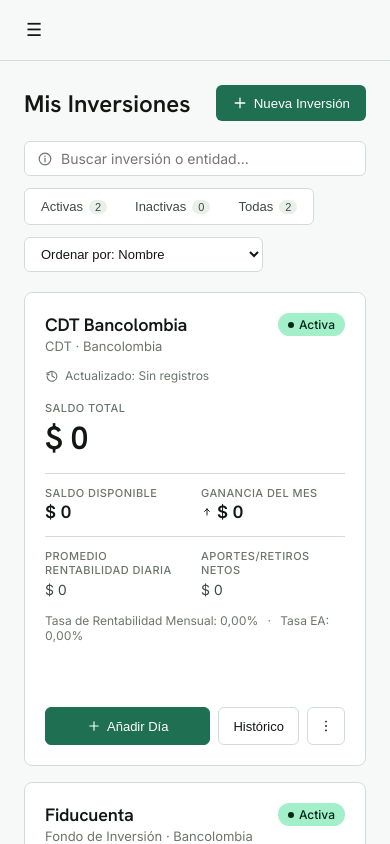
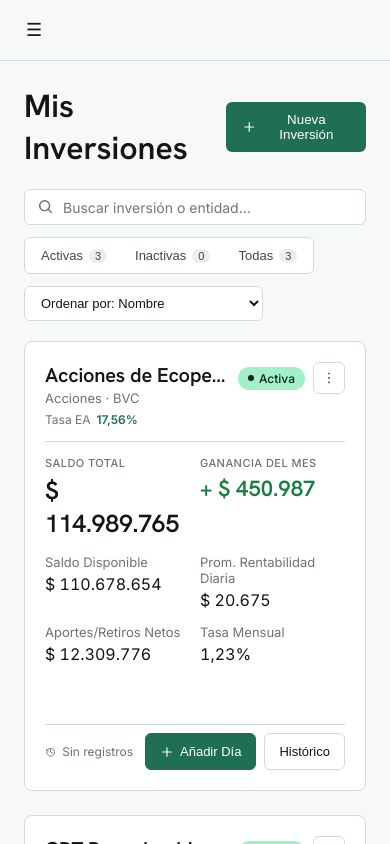
Before and after one commit to Lamsu1505/inversiones-frontend, an Angular app: page /investments in a window 390 px wide. Built offline with nearby package versions, Linux system fonts and the light colour scheme.

Commit message:
responsive applied

```diff
--- a/src/app/app.routes.ts
+++ b/src/app/app.routes.ts
@@ -13,8 +13,8 @@
     component: ShellComponent,
     children: [
       { path: 'dashboard', loadComponent: () => import('./features/dashboard/dashboard.component').then(m => m.DashboardComponent) },
-      { path: '', redirectTo: 'dashboard', pathMatch: 'full' },
       { path: 'investments', loadComponent: () => import('./features/investments/investments/investments.component').then(m => m.InvestmentsComponent) },
+      { path: '', redirectTo: 'investments', pathMatch: 'full' },
     ],
   },
 ];
--- a/src/app/core/repositories/mock-investments.repository.ts
+++ b/src/app/core/repositories/mock-investments.repository.ts
@@ -14,8 +14,8 @@
   private readonly investments: Investment[] = [
     {
       id: 1,
-      nombre: 'Fiducuenta',
-      entidad: 'Bancolombia',
+      nombre: 'Fiducuenta para personas como yo ',
+      entidad: 'Bancolombia banco de colomnbiadadf',
       tipo: 'fondo-inversion',
       moneda: 'COP',
       activa: true,
@@ -26,6 +26,15 @@
       nombre: 'CDT Bancolombia',
       entidad: 'Bancolombia',
       tipo: 'cdt',
+      moneda: 'COP',
+      activa: true,
+      fechaCreacion: '2023-01-01',
+    },
+    {
+      id: 3,
+      nombre: 'Acciones de Ecopetrol',
+      entidad: 'BVC',
+      tipo: 'acciones',
       moneda: 'COP',
       activa: true,
       fechaCreacion: '2023-01-01',
@@ -57,13 +66,13 @@
   return of(
     this.investments.map((inv) => ({
       investmentId: inv.id,
-      saldoTotal: 0,
-      saldoDisponible: 0,
-      gananciaMes: 0,
-      promedioRentabilidadDiaria: 0,
-      aportesRetirosNetos: 0,
-      tasaMensual: 0,
-      tasaEA: 0,
+      saldoTotal: 114989765,
+      saldoDisponible: 110678654,
+      gananciaMes: 450987,
+      promedioRentabilidadDiaria: 20675,
+      aportesRetirosNetos: 12309776,
+      tasaMensual: 1.23,
+      tasaEA: 17.56,
       fechaUltimoRegistro: null,
     }))
     );
--- a/src/app/features/auth/login/login.ts
+++ b/src/app/features/auth/login/login.ts
@@ -211,7 +211,7 @@
     // Por ahora solo simulamos la espera para validar el flujo de UI.
     setTimeout(() => {
       this.loading.set(false);
-      this.router.navigateByUrl('/dashboard'); // ← esto es lo nuevo
+      this.router.navigateByUrl('/investments'); // ← esto es lo nuevo
     }, 800);
   }
 
--- a/src/app/features/dashboard/dashboard.component.css
+++ b/src/app/features/dashboard/dashboard.component.css
@@ -1,4 +1,19 @@
 /* dashboard.component.css */
+
+.dashboard__header {
+  display: flex;
+  align-items: center;
+  justify-content: space-between;
+  margin-bottom: 20px;
+}
+
+.dashboard__title {
+  font-family: var(--font-heading);
+  font-size: 2rem;
+  font-weight: 600;
+  color: var(--color-text-primary);
+}
+
 .dashboard__kpis {
   display: grid;
   grid-template-columns: repeat(4, 1fr);
--- a/src/app/features/dashboard/dashboard.component.html
+++ b/src/app/features/dashboard/dashboard.component.html
@@ -1,4 +1,7 @@
-<!-- dashboard.component.html -->
+<header class="dashboard__header">
+  <h1 class="dashboard__title">Estadisticas</h1>
+</header>
+
 <app-period-filter />
 
 <div class="dashboard__kpis">
--- a/src/app/features/investments/card/investment-card.component.css
+++ b/src/app/features/investments/card/investment-card.component.css
@@ -1,4 +1,6 @@
 .investment-card {
+  container-type: inline-size;
+  container-name: investment-card;
   display: flex;
   flex-direction: column;
   gap: 14px;
@@ -8,6 +10,89 @@
   border-radius: var(--radius-lg);
 }
 
+@container investment-card (max-width: 360px) {
+  .investment-card__btn {
+    padding: 7px 9px;
+    font-size: 0.75rem;
+    gap: 3px;
+  }
+
+  .investment-card__updated {
+    font-size: 0.6875rem;
+  }
+}
+
+@container investment-card (max-width: 320px) {
+  .investment-card__btn {
+    padding: 6px 8px;
+    font-size: 0.6875rem;
+  }
+}
+
+@container investment-card (max-width: 380px) {
+  .investment-card__row {
+    grid-template-columns: 1fr;
+    gap: 8px;
+  }
+
+  .investment-card__name {
+    font-size: 1.0625rem; /* el título baja un escalón para reducir la chance de partirse en 2 líneas */
+  }
+
+  .investment-card__saldo-total {
+    font-size: 1.5rem;
+  }
+
+  .investment-card__footer {
+  display: flex;
+  align-items: center;
+  gap: 8px;
+  padding-top: 8px;
+  border-top: 1px solid var(--color-border);
+}
+
+.investment-card__updated {
+  display: flex;
+  align-items: center;
+  gap: 6px;
+  font-size: 0.75rem;
+  color: var(--color-text-muted);
+  white-space: nowrap;
+  overflow: hidden;
+  text-overflow: ellipsis; /* si de verdad no cabe, trunca con "…" en vez de desbordar */
+  min-width: 0;              /* habilita que este texto ceda espacio primero */
+  flex: 1 1 auto;
+}
+
+.investment-card__updated--stale {
+  color: var(--color-loss);
+}
+
+.investment-card__actions {
+  display: flex;
+  gap: 6px;
+  flex-shrink: 0; /* los botones nunca se aplastan a la fuerza — se achican por reglas explícitas abajo */
+}
+
+.investment-card__btn {
+  display: inline-flex;
+  align-items: center;
+  justify-content: center;
+  gap: 4px;
+  padding: 9px 12px;
+  border: 1px solid var(--color-border);
+  border-radius: var(--radius-md);
+  background: var(--color-surface-elevated);
+  color: var(--color-text-primary);
+  font-size: 0.8125rem;
+  font-weight: 500;
+  white-space: nowrap;
+  cursor: pointer;
+  flex: 0 0 auto;
+}
+}
+
+/* --- Header --- */
 .investment-card__header {
   display: flex;
   align-items: flex-start;
@@ -17,16 +102,67 @@
 
 .investment-card__name {
   font-family: var(--font-heading);
-  font-size: 1.125rem;
+  font-size: 1.25rem;
   font-weight: 600;
   letter-spacing: -0.01em;
   color: var(--color-text-primary);
+  overflow: hidden;
+  text-overflow: ellipsis;
+  white-space: nowrap;
 }
 
 .investment-card__meta {
   margin-top: 2px;
   font-size: 0.8125rem;
   color: var(--color-text-muted);
+  overflow: hidden;
+  text-overflow: ellipsis;
+  white-space: nowrap;
+}
+
+.investment-card__title-block {
+  min-width: 0;
+  flex: 1;
+}
+
+.investment-card__ea {
+  display: flex;
+  align-items: center;
+  gap: 6px;
+  margin-top: 6px;
+  font-size: 0.75rem;
+}
+
+.investment-card__ea-label {
+  color: var(--color-text-muted);
+}
+
+.investment-card__ea-value {
+  font-weight: 600;
+  color: var(--color-primary);
+}
+
+.investment-card__header-actions {
+  display: flex;
+  align-items: center;
+  gap: 8px;
+}
+
+.investment-card__menu-btn {
+  display: flex;
+  align-items: center;
+  justify-content: center;
+  width: 32px;
+  height: 32px;
+  border: 1px solid var(--color-border);
+  border-radius: var(--radius-md);
+  background: var(--color-surface-elevated);
+  color: var(--color-text-secondary);
+  cursor: pointer;
+}
+
+.investment-card__menu-btn:hover {
+  background: var(--color-surface-hover);
 }
 
 .investment-card__badge {
@@ -54,85 +190,85 @@
   color: var(--color-text-muted);
 }
 
+.investment-card__divider {
+  border: none;
+  border-top: 1px solid var(--color-border);
+  margin: 0;
+}
+
+/* --- Filas de métricas --- */
+.investment-card__row {
+  display: grid;
+  grid-template-columns: 1fr 1fr;
+  gap: 10px;
+}
+
+.investment-card__label {
+  display: block;
+  font-size: 0.8125rem;
+  color: var(--color-text-muted);
+  margin-bottom: 4px;
+}
+
+.investment-card__label--caps {
+  font-size: 0.6875rem;
+  font-weight: 500;
+  letter-spacing: 0.04em;
+  text-transform: uppercase;
+}
+
+.investment-card__saldo-total {
+  font-family: var(--font-heading);
+  font-size: 1.55rem;
+  font-weight: 550;
+  letter-spacing: -0.01em;
+  font-variant-numeric: tabular-nums;
+  color: var(--color-text-primary);
+}
+
+.investment-card__value {
+  font-variant-numeric: tabular-nums;
+  color: var(--color-text-primary);
+}
+
+.investment-card__value--hero {
+  display: inline-flex;
+  align-items: center;
+  gap: 4px;
+  font-family: var(--font-heading);
+  font-size: 1.375rem;
+  font-weight: 600;
+}
+
+.investment-card__value--profit { color: var(--color-profit); }
+.investment-card__value--loss { color: var(--color-loss); }
+
+/* --- Footer --- */
+.investment-card__footer {
+  display: flex;
+  align-items: center;
+  justify-content: space-between;
+  gap: 12px;
+  padding-top: 8px;
+  border-top: 1px solid var(--color-border);
+}
+
 .investment-card__updated {
   display: flex;
   align-items: center;
   gap: 6px;
   font-size: 0.75rem;
   color: var(--color-text-muted);
+  white-space: nowrap;
 }
 
 .investment-card__updated--stale {
   color: var(--color-loss);
 }
 
-.investment-card__label {
-  display: block;
-  font-size: 0.6875rem;
-  font-weight: 500;
-  letter-spacing: 0.04em;
-  text-transform: uppercase;
-  color: var(--color-text-muted);
-  margin-bottom: 2px;
-}
-
-.investment-card__hero {
-  padding-top: 4px;
-}
-
-.investment-card__saldo-total {
-  font-family: var(--font-heading);
-  font-size: 2rem;
-  font-weight: 600;
-  letter-spacing: -0.01em;
-  font-variant-numeric: tabular-nums;
-  color: var(--color-text-primary);
-}
-
-.investment-card__row {
-  display: grid;
-  grid-template-columns: 1fr 1fr;
-  gap: 12px;
-  padding-top: 12px;
-  border-top: 1px solid var(--color-border);
-}
-
-.investment-card__row--level2 .investment-card__value {
-  font-size: 1.0625rem;
-  font-weight: 600;
-  font-variant-numeric: tabular-nums;
-  color: var(--color-text-primary);
-}
-
-.investment-card__row--level3 .investment-card__value {
-  font-size: 0.875rem;
-  font-variant-numeric: tabular-nums;
-  color: var(--color-text-secondary);
-}
-
-.investment-card__value {
-  display: inline-flex;
-  align-items: center;
-  gap: 4px;
-}
-
-.investment-card__value--profit { color: var(--color-profit); }
-.investment-card__value--loss { color: var(--color-loss); }
-
-.investment-card__row--level4 {
-  font-size: 0.75rem;
-  color: var(--color-text-muted);
-  font-variant-numeric: tabular-nums;
-}
-
-.investment-card__separator {
-  margin: 0 6px;
-}
-
 .investment-card__actions {
   display: flex;
   gap: 8px;
-  padding-top: 4px;
 }
 
 .investment-card__btn {
@@ -148,18 +284,14 @@
   font-size: 0.8125rem;
   font-weight: 500;
   cursor: pointer;
+  white-space: nowrap;
+  flex: 0 0 auto;
 }
 
 .investment-card__btn--primary {
   background: var(--color-primary);
   border-color: var(--color-primary);
   color: var(--color-on-primary);
-  flex: 1;
-}
-
-.investment-card__btn--icon {
-  flex: 0 0 auto;
-  padding: 10px;
 }
 
 .investment-card__btn:hover {
--- a/src/app/features/investments/card/investment-card.component.html
+++ b/src/app/features/investments/card/investment-card.component.html
@@ -1,12 +1,18 @@
 <article class="investment-card">
   <header class="investment-card__header">
-    <div>
+    <div class="investment-card__title-block">
       <h3 class="investment-card__name">{{ investment().nombre }}</h3>
       <p class="investment-card__meta">
         @if (tipoLabel()) { {{ tipoLabel() }} · }
         {{ investment().entidad }}
       </p>
+      <p class="investment-card__ea">
+        <span class="investment-card__ea-label">Tasa EA</span>
+        <span class="investment-card__ea-value">{{ summary().tasaEA | percentCo }}</span>
+      </p>
     </div>
+
+    <div class="investment-card__header-actions">
       <span
         class="investment-card__badge"
         [class.investment-card__badge--inactive]="!investment().activa"
@@ -14,66 +20,70 @@
         <span class="investment-card__badge-dot" aria-hidden="true"></span>
         {{ investment().activa ? 'Activa' : 'Inactiva' }}
       </span>
+      <button type="button" class="investment-card__menu-btn" aria-label="Más acciones">
+        <app-icon name="more-vertical" [size]="16" />
+      </button>
+    </div>
   </header>
 
-  <p
-    class="investment-card__updated"
-    [class.investment-card__updated--stale]="isStale()"
-    [title]="isStale() ? 'Han pasado más de 2 días desde el último registro' : ''"
-  >
-    <app-icon [name]="isStale() ? 'info' : 'history'" [size]="14" />
-    Actualizado: {{ summary()?.fechaUltimoRegistro | relativeDateCo }}
-  </p>
+  <hr class="investment-card__divider" />
 
-  <div class="investment-card__hero">
-    <span class="investment-card__label">Saldo Total</span>
+  <div class="investment-card__row investment-card__row--hero">
+    <div>
+      <span class="investment-card__label investment-card__label--caps">Saldo Total</span>
       <span class="investment-card__saldo-total">{{ summary().saldoTotal | currencyCo }}</span>
     </div>
-
-  <div class="investment-card__row investment-card__row--level2">
     <div>
-      <span class="investment-card__label">Saldo Disponible</span>
-      <span class="investment-card__value">{{ summary()?.saldoDisponible ?? 0 | currencyCo }}</span>
-    </div>
-    <div>
-      <span class="investment-card__label">Ganancia del Mes</span>
+      <span class="investment-card__label investment-card__label--caps">Ganancia del Mes</span>
       <span
-        class="investment-card__value"
-        [class.investment-card__value--profit]="(summary()?.gananciaMes ?? 0) >= 0"
-        [class.investment-card__value--loss]="(summary()?.gananciaMes ?? 0) < 0"
+        class="investment-card__value investment-card__value--hero"
+        [class.investment-card__value--profit]="summary().gananciaMes >= 0"
+        [class.investment-card__value--loss]="summary().gananciaMes < 0"
       >
-        <app-icon [name]="(summary()?.gananciaMes ?? 0) >= 0 ? 'arrow-up' : 'arrow-down'" [size]="12" />
-        {{ summary()?.gananciaMes ?? 0 | currencyCo:true }}
+        {{ summary().gananciaMes | currencyCo:true }}
       </span>
     </div>
   </div>
 
-  <div class="investment-card__row investment-card__row--level3">
+  <div class="investment-card__row">
     <div>
-      <span class="investment-card__label">Promedio Rentabilidad Diaria</span>
-      <span class="investment-card__value">{{ summary()?.promedioRentabilidadDiaria ?? 0 | currencyCo }}</span>
+      <span class="investment-card__label">Saldo Disponible</span>
+      <span class="investment-card__value">{{ summary().saldoDisponible | currencyCo }}</span>
     </div>
     <div>
-      <span class="investment-card__label">Aportes/Retiros Netos</span>
-      <span class="investment-card__value">{{ summary()?.aportesRetirosNetos ?? 0 | currencyCo }}</span>
+      <span class="investment-card__label">Prom. Rentabilidad Diaria</span>
+      <span class="investment-card__value">{{ summary().promedioRentabilidadDiaria | currencyCo }}</span>
     </div>
   </div>
 
-  <p class="investment-card__row--level4">
-    Tasa de Rentabilidad Mensual: {{ summary()?.tasaMensual ?? 0 | percentCo }}
-    <span class="investment-card__separator">·</span>
-    Tasa EA: {{ summary()?.tasaEA ?? 0 | percentCo }}
-  </p>
+  <div class="investment-card__row">
+    <div>
+      <span class="investment-card__label">Aportes/Retiros Netos</span>
+      <span class="investment-card__value">{{ summary().aportesRetirosNetos | currencyCo }}</span>
+    </div>
+    <div>
+      <span class="investment-card__label">Tasa Mensual</span>
+      <span class="investment-card__value">{{ summary().tasaMensual | percentCo }}</span>
+    </div>
+  </div>
 
   <app-sparkline [values]="sparklineValues()" [tone]="sparklineTone()" />
 
-  <footer class="investment-card__actions">
+  <footer class="investment-card__footer">
+    <p
+      class="investment-card__updated"
+      [class.investment-card__updated--stale]="isStale()"
+      [title]="isStale() ? 'Han pasado más de 2 días desde el último registro' : ''"
+    >
+      <app-icon [name]="isStale() ? 'info' : 'history'" [size]="14" />
+      {{ summary().fechaUltimoRegistro | relativeDateCo }}
+    </p>
+
+    <div class="investment-card__actions">
       <button type="button" class="investment-card__btn investment-card__btn--primary">
-      <app-icon name="plus" [size]="14" /> Añadir Día
+        <app-icon name="plus" [size]="14" /> Añadir Día
       </button>
-    <button type="button" class="investment-card__btn">Histórico</button>
-    <button type="button" class="investment-card__btn investment-card__btn--icon" aria-label="Más acciones">
-      <app-icon name="more-vertical" [size]="16" />
-    </button>
+      <button type="button" class="investment-card__btn">Histórico</button>
+    </div>
   </footer>
 </article>
--- a/src/app/features/investments/investments/investments.component.css
+++ b/src/app/features/investments/investments/investments.component.css
@@ -7,7 +7,7 @@
 
 .investments__title {
   font-family: var(--font-heading);
-  font-size: 1.5rem;
+  font-size: 2rem;
   font-weight: 600;
   color: var(--color-text-primary);
 }
@@ -101,8 +101,8 @@
 
 .investments__grid {
   display: grid;
-  grid-template-columns: repeat(2, 1fr);
-  gap: 16px;
+  grid-template-columns: repeat(auto-fit, minmax(360px, 1fr));
+  gap: 24px;
 }
 
 .investments__ghost-card {
@@ -111,13 +111,13 @@
   align-items: center;
   justify-content: center;
   gap: 8px;
-  padding: 32px;
+  padding: 15px;
   border: 1px dashed var(--color-border);
   border-radius: var(--radius-lg);
-  background: transparent;
+  background: var(--color-surface);
   color: var(--color-text-secondary);
   cursor: pointer;
-  min-height: 200px;
+  min-height: 120px;
 }
 
 .investments__ghost-icon {
--- a/src/app/features/investments/investments/investments.component.html
+++ b/src/app/features/investments/investments/investments.component.html
@@ -7,7 +7,7 @@
 
 <div class="investments__controls">
   <div class="investments__search">
-    <app-icon name="info" [size]="16" />
+    <app-icon name="search" [size]="18" />
     <input
       type="search"
       placeholder="Buscar inversión o entidad..."
@@ -42,7 +42,6 @@
       <app-investment-card [investment]="inv" [summary]="summary" />
     }
   }
-
   <button type="button" class="investments__ghost-card" (click)="createInvestment()">
     <span class="investments__ghost-icon"><app-icon name="plus" [size]="20" /></span>
     <span class="investments__ghost-title">Registrar Inversión</span>
--- a/src/app/layout/shell/sidebar/sidebar.component.ts
+++ b/src/app/layout/shell/sidebar/sidebar.component.ts
@@ -19,8 +19,8 @@
 export class SidebarComponent {
 
   protected readonly navItems: NavItem[] = [
+    { label: 'Mis Inversiones', route: '/investments', icon: 'trending' },
     { label: 'Estadísticas', route: '/dashboard', icon: 'chart' },
-    { label: 'Mis Inversiones', route: '/investments', icon: 'trending' },
     { label: 'Histórico', route: '/history', icon: 'history' },
     { label: 'Reportes', route: '/reports', icon: 'report' },
   ];
--- a/src/app/shared/components/icon/icon.component.html
+++ b/src/app/shared/components/icon/icon.component.html
@@ -89,4 +89,10 @@
       <circle cx="10" cy="15.5" r="1.1" fill="currentColor"/>
     </svg>
   }
+  @case ('search') {
+    <svg viewBox="0 0 20 20" fill="none">
+      <circle cx="8.5" cy="8.5" r="5.5" stroke="currentColor" stroke-width="1.6"/>
+      <path d="M16 16l-3.8-3.8" stroke="currentColor" stroke-width="1.6" stroke-linecap="round"/>
+    </svg>
+  }
 }
--- a/src/app/shared/components/icon/icon.component.ts
+++ b/src/app/shared/components/icon/icon.component.ts
@@ -15,7 +15,8 @@
   | 'plus'
   | 'arrow-up'
   | 'arrow-down'
-  | 'more-vertical';
+  | 'more-vertical'
+  | 'search'
   ;
 
 @Component({
```
Lines whose indentation alone changed are shown as unchanged.
